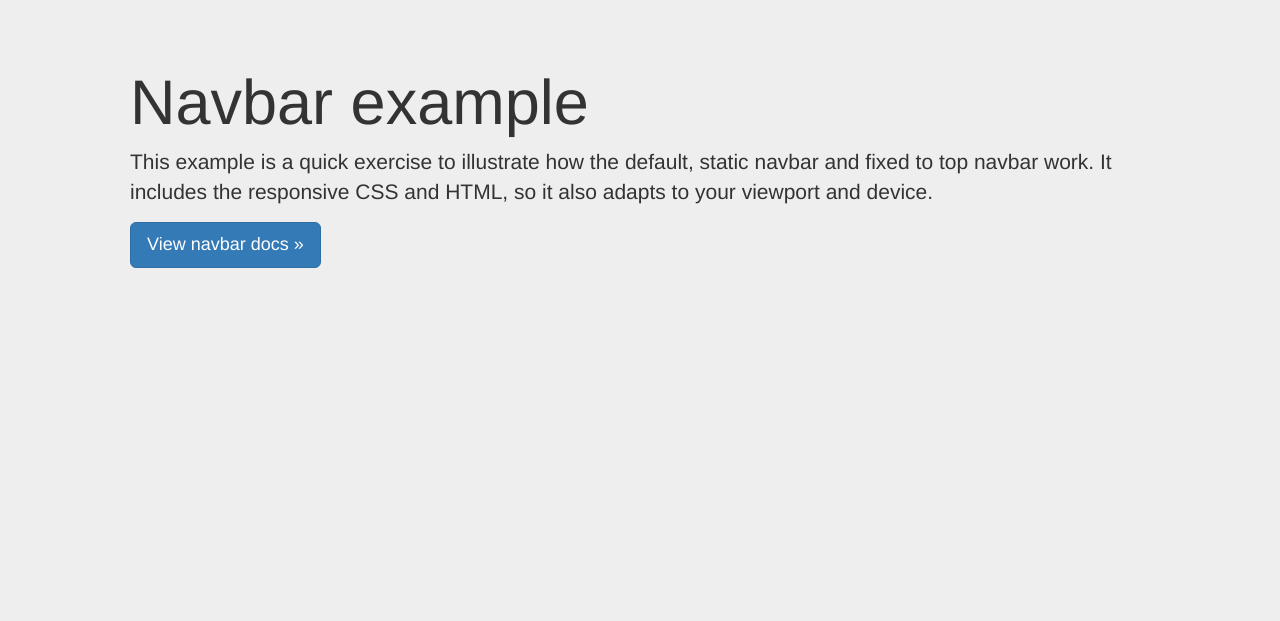
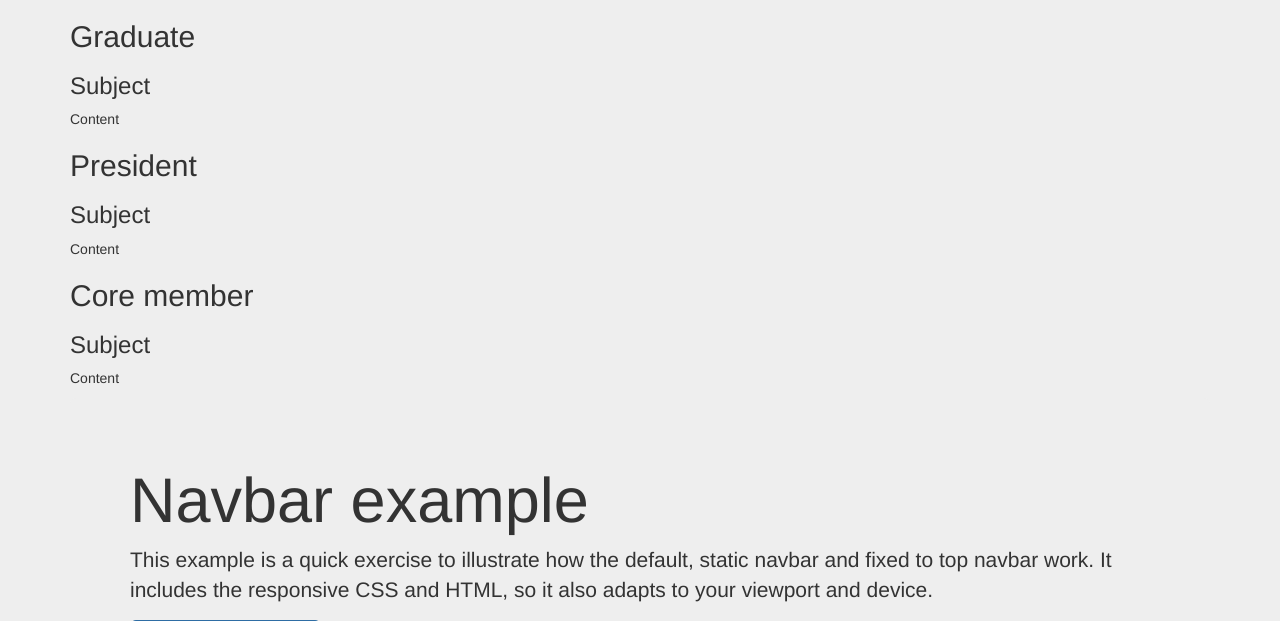
Before and after one commit to wikibootup/home, a Django app: page / in a window 1280 px wide. Shown: the part 50-671 px from the top of the page. Before the commit the page ends 318 px from the top, so only its background shows below. Run offline with Django 3.2, Linux system fonts and the light colour scheme; data that the repository does not hold is empty; some libraries are stand-ins or nearby versions.

Commit message:
templates/home.html : 3 layer divs added

```diff
--- a/seeseehome/templates/home.html
+++ b/seeseehome/templates/home.html
@@ -1,8 +1,43 @@
 {% extends "base.html" %}
 {% block content %}
   {% include 'menu.html' %}
+   <div class="container">
+     <div id="left_of_home">
+      <div id="inline-container">
+            <div id="inline-header">
+                <div id="inline-headerLeft"><h2 id="inline-sampleTitle" contenteditable="false">Graduate</h2>
+                    <h3 contenteditable="true">Subject</h3></div>
+                <div id="inline-headerRight">
+                    <div contenteditable="true"><p>Content</div>
+                </div>
+            </div>
+          </div>
+        </div>
+     <div id="middle_of_home">
+      <div id="inline-container">
+        <div id="inline-header">
+                <div id="inline-headerLeft"><h2 id="inline-sampleTitle" contenteditable="false">President</h2>
+                    <h3 contenteditable="true">Subject</h3></div>
+                <div id="inline-headerRight">
+                    <div contenteditable="true"><p>Content</div>
+                </div>
+            </div>
+          </div>
+        </div>
+     <div id="right_of_home">
+      <div id="inline-container">
+        <div id="inline-header">
+                <div id="inline-headerLeft"><h2 id="inline-sampleTitle" contenteditable="false">Core member</h2>
+                    <h3 contenteditable="true">Subject</h3></div>
+                <div id="inline-headerRight">
+                    <div contenteditable="true"><p>Content</div>
+                </div>
+            </div>
+          </div>
+        </div>
 
-   <div class="container">
+
+
       <!-- Main component for a primary marketing message or call to action -->
       <div class="jumbotron">
         <h1>Navbar example</h1>
```
